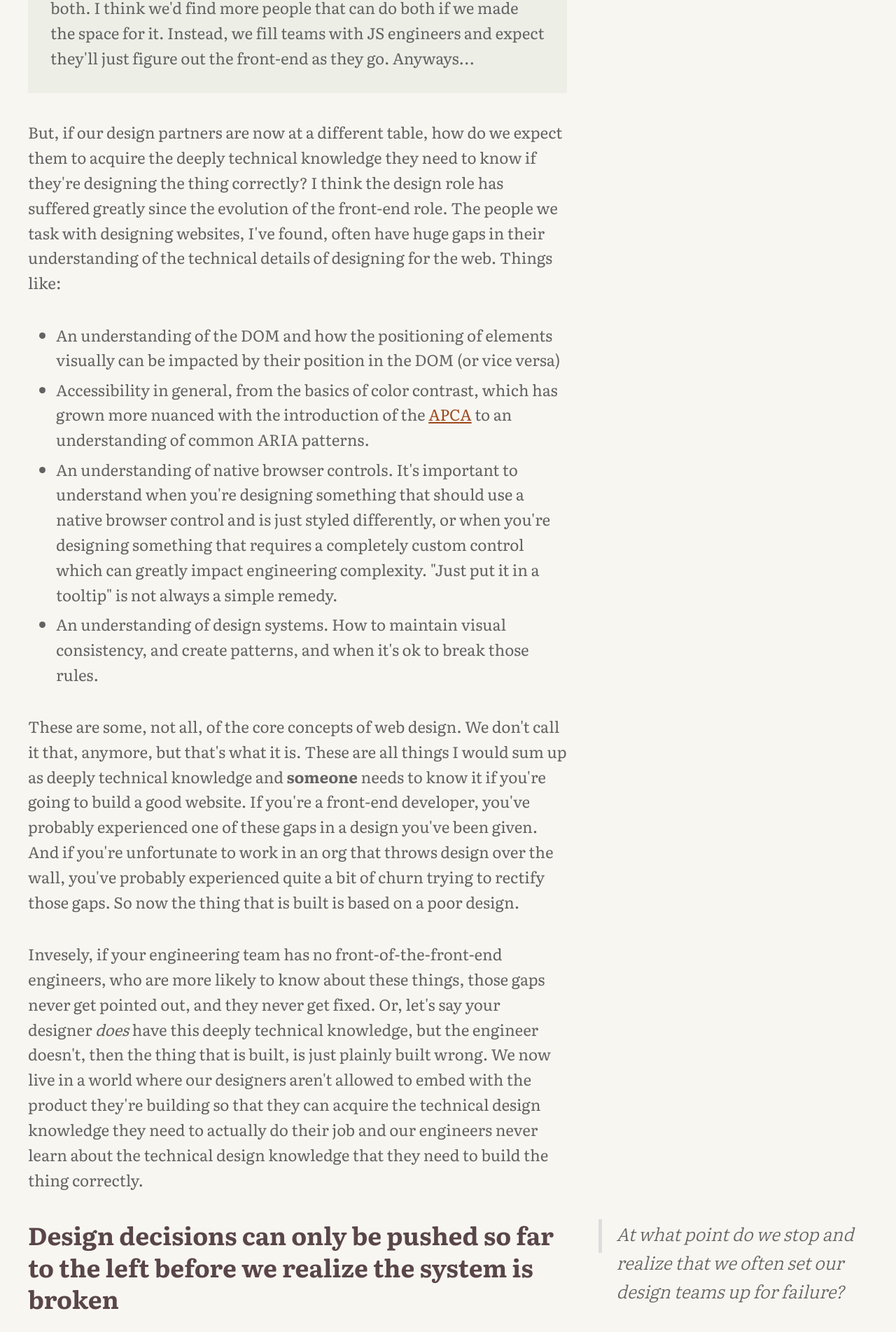
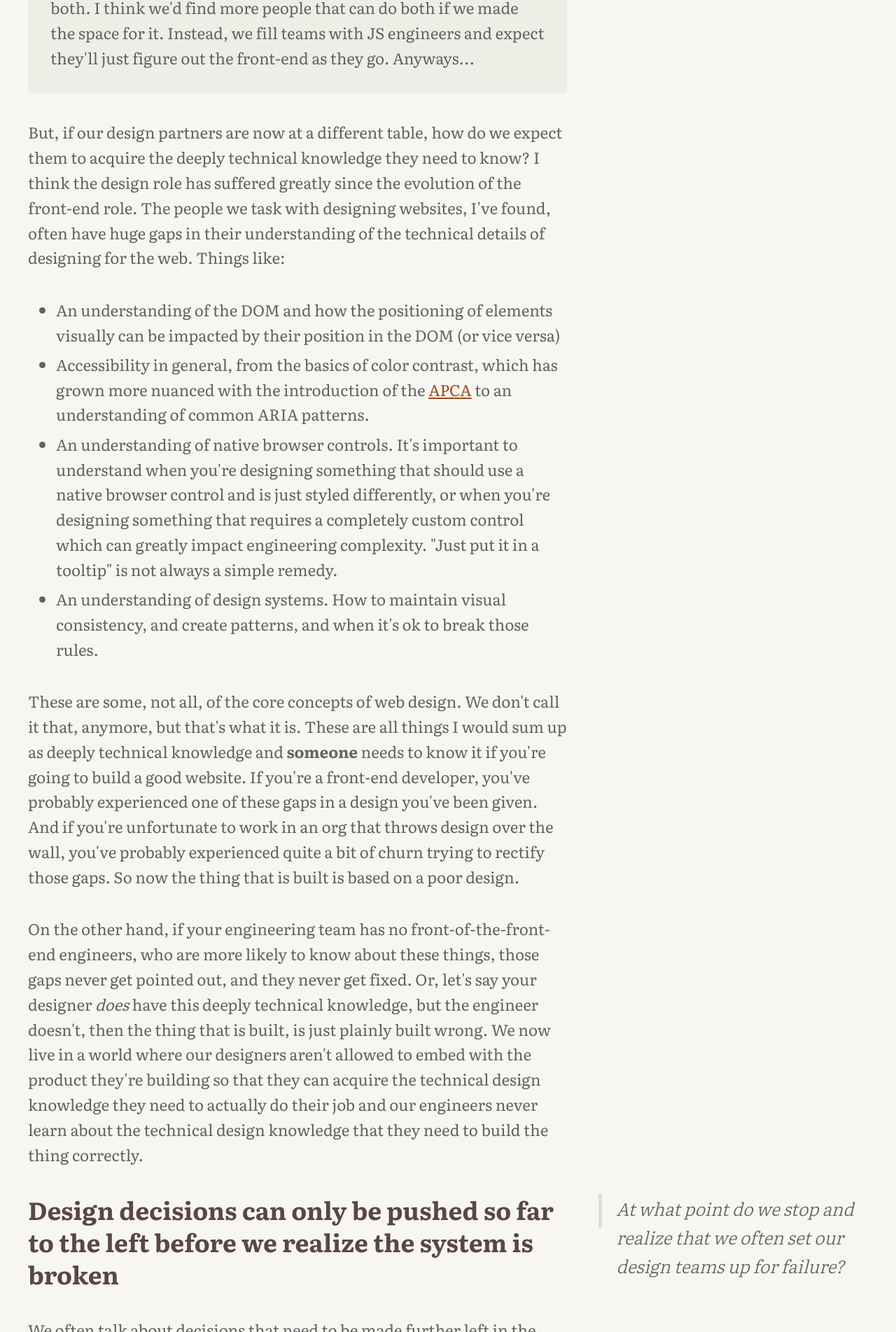
Before and after one commit to hbuchel/heather-buchel.com, an Eleventy site: page content/blog/2023/10/why-your-web-design-sucks.md in a window 1280 px wide. Shown: the part 4575-6478 px from the top of the page at 70% size. Built offline with nearby package versions, Linux system fonts and the light colour scheme; Eleventy itself is replaced by a stand-in of ours; files that its build step writes are made by us from their sources; a script that the page names is missing; what @11tyrocks/eleventy-plugin-lightningcss would draw is missing.

Commit message:
fix type and dumb sentence

```diff
--- a/content/blog/2023/10/why-your-web-design-sucks.md
+++ b/content/blog/2023/10/why-your-web-design-sucks.md
@@ -59,7 +59,7 @@ Design is highly technical. Some will view this as a demand that designers who d
 
 <aside class="aside">*Maybe I think this is somewhat true. But I'm biased. I was a web designer who codes. But, I learned web design in an era when it was acceptable and normal to do both. Now, these roles are often seen as unicorns or that you're lucky to find someone that can do both. I think we'd find more people that can do both if we made the space for it. Instead, we fill teams with JS engineers and expect they'll just figure out the front-end as they go. Anyways...</aside>
 
-But, if our design partners are now at a different table, how do we expect them to acquire the deeply technical knowledge they need to know if they're designing the thing correctly? I think the design role has suffered greatly since the evolution of the front-end role. The people we task with designing websites, I've found, often have huge gaps in their understanding of the technical details of designing for the web. Things like:
+But, if our design partners are now at a different table, how do we expect them to acquire the deeply technical knowledge they need to know? I think the design role has suffered greatly since the evolution of the front-end role. The people we task with designing websites, I've found, often have huge gaps in their understanding of the technical details of designing for the web. Things like:
 
 - An understanding of the DOM and how the positioning of elements visually can be impacted by their position in the DOM (or vice versa)
 - Accessibility in general, from the basics of color contrast, which has grown more nuanced with the introduction of the [APCA](https://git.apcacontrast.com/documentation/APCAeasyIntro) to an understanding of common ARIA patterns.
@@ -69,7 +69,7 @@ But, if our design partners are now at a different table, how do we expect them
 These are some, not all, of the core concepts of web design. We don't call it that, anymore, but that's what it is.  These are all things I would sum up as deeply technical knowledge and **someone** needs to know it if you're going to build a good website. If you're a front-end developer, you've probably experienced one of these gaps in a design you've been given. And if you're unfortunate to work in an org that throws design over the wall, you've probably experienced quite a bit of churn trying to rectify those gaps. So now the thing that is built is based on a poor design.
 
 
-Invesely, if your engineering team has no front-of-the-front-end engineers, who are more likely to know about these things, those gaps never get pointed out, and they never get fixed. Or, let's say your designer *does* have this deeply technical knowledge, but the engineer doesn't, then the thing that is built, is just plainly built wrong. We now live in a world where our designers aren't allowed to embed with the product they're building so that they can acquire the technical design knowledge they need to actually do their job and our engineers never learn about the technical design knowledge that they need to build the thing correctly.
+On the other hand, if your engineering team has no front-of-the-front-end engineers, who are more likely to know about these things, those gaps never get pointed out, and they never get fixed. Or, let's say your designer *does* have this deeply technical knowledge, but the engineer doesn't, then the thing that is built, is just plainly built wrong. We now live in a world where our designers aren't allowed to embed with the product they're building so that they can acquire the technical design knowledge they need to actually do their job and our engineers never learn about the technical design knowledge that they need to build the thing correctly.
 
 ## Design decisions can only be pushed so far to the left before we realize the system is broken
 
```
